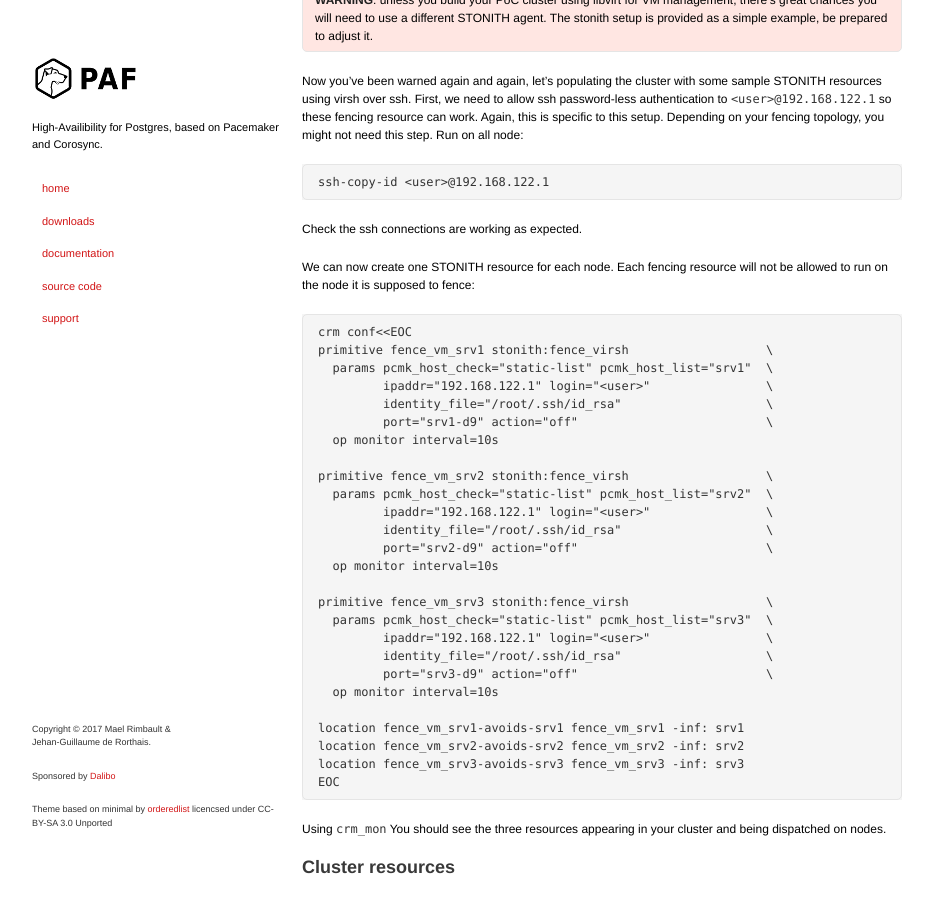
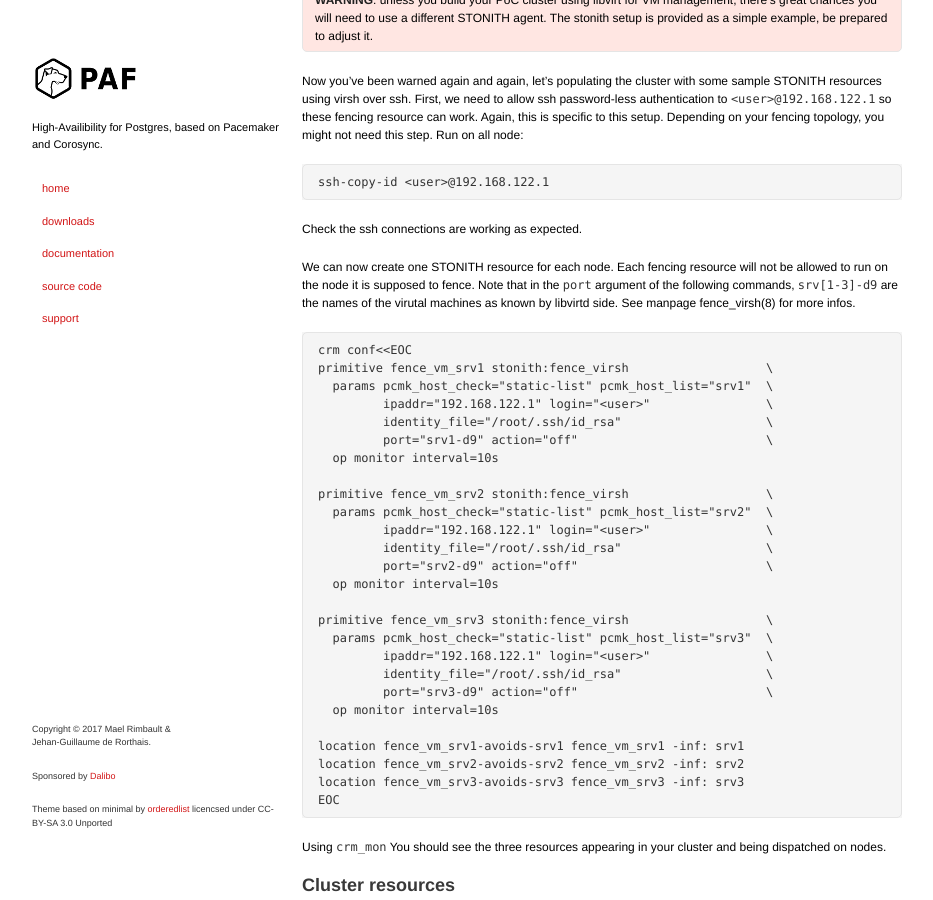
Before and after one commit to ClusterLabs/PAF, a Jekyll site: the page built from Quick_Start-Debian-9-crm.md, in a window 1280 px wide and 900 px high, scrolled down 6949 px. Shown: the whole window, without its empty margins (173-1106 px from the left). Built offline with Jekyll 4.4.1, drawn with Linux system fonts in a browser that asks for light colours; some of the changed text lies outside the part shown.

Commit message:
Update quick starts
Suggested by Pierre-Alain TORET on gh #122.

```diff
--- a/Quick_Start-Debian-9-pcs.md
+++ b/Quick_Start-Debian-9-crm.md
@@ -464,7 +464,10 @@ ssh-copy-id <user>@192.168.122.1
 Check the ssh connections are working as expected.
 
 We can now create one STONITH resource for each node. Each fencing
-resource will not be allowed to run on the node it is supposed to fence:
+resource will not be allowed to run on the node it is supposed to fence.
+Note that in the `port` argument of the following commands, `srv[1-3]-d9` are
+the names of the virutal machines as known by libvirtd side. See manpage
+fence_virsh(8) for more infos.
 
 ~~~
 crm conf<<EOC
```
Also changed, not shown: other parts of Quick_Start-Debian-9-crm.md (+2 -2 lines), Quick_Start-CentOS-6.md (+4 -1 lines), Quick_Start-CentOS-7.md (+4 -1 lines), Quick_Start-Debian-8-two_nodes.md (+4 -1 lines).
